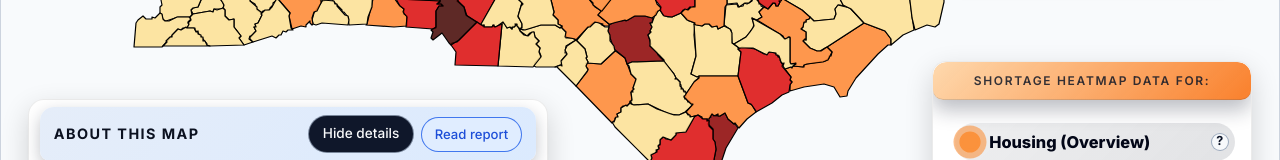
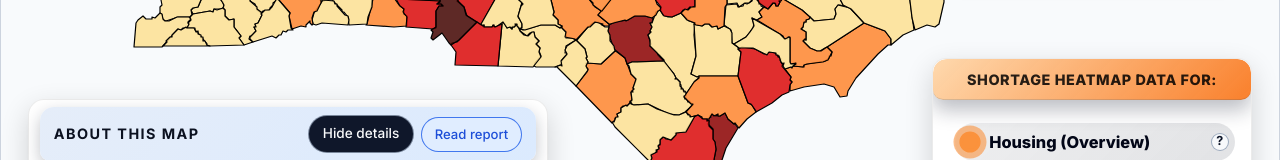
Before and after one commit to Brennan919/nc-housing-map, a Next.js app: page / in a window 1280 px wide. Shown: the part 371-531 px from the top of the page. Built offline with nearby package versions, Linux system fonts and the light colour scheme.

Commit message:
Attempt 2 Changing gradient header for lens card

```diff
--- a/app/globals.css
+++ b/app/globals.css
@@ -1073,3 +1073,13 @@ body {
 .custom-popup p {
   margin: 2px 0;
 }
+
+
+/* Make "SHORTAGE HEATMAP DATA FOR:" very dark / black */
+.lens-card-header-label {
+  color: #000000 !important;     /* PURE BLACK */
+  font-weight: 800 !important;   /* bolder for visibility */
+  letter-spacing: 0.04em !important;
+  font-size: 0.9rem !important;
+  text-shadow: none !important;  /* prevents any glow from gradient */
+}
```
